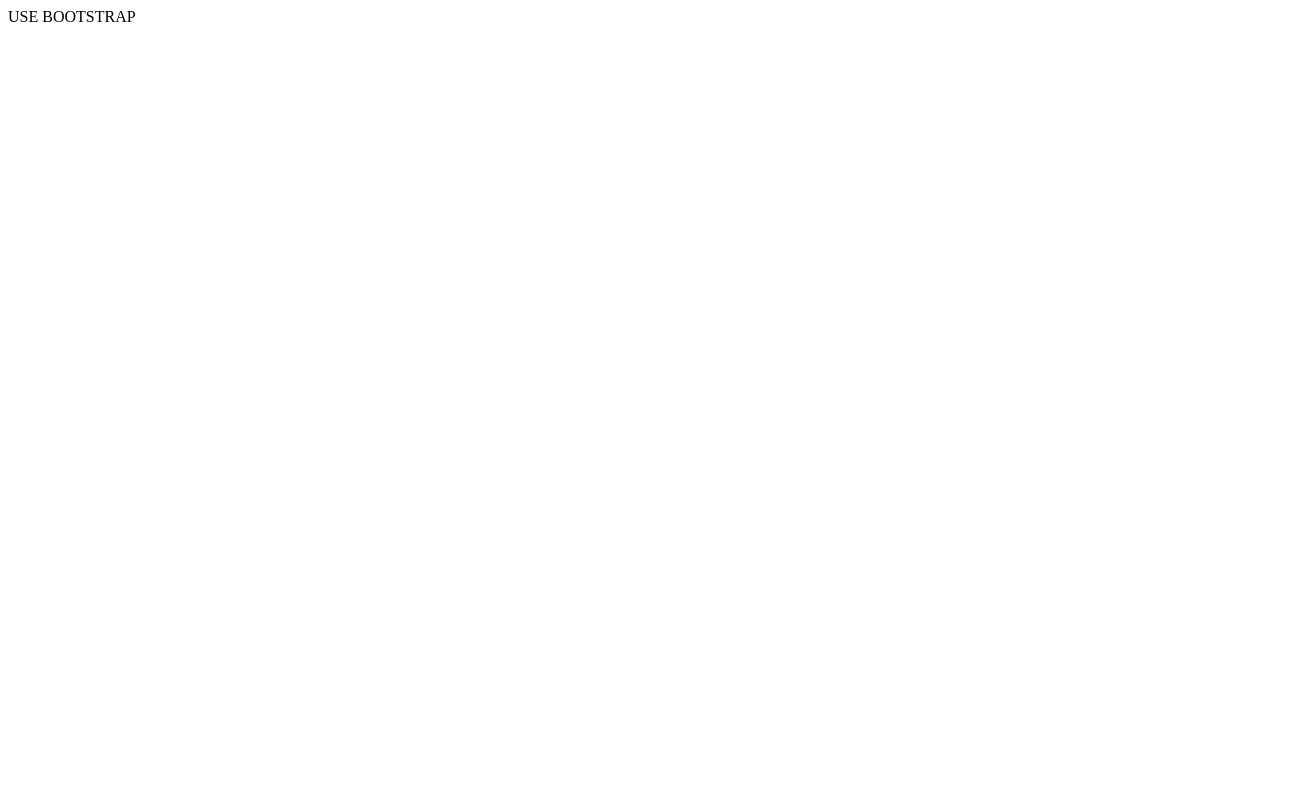
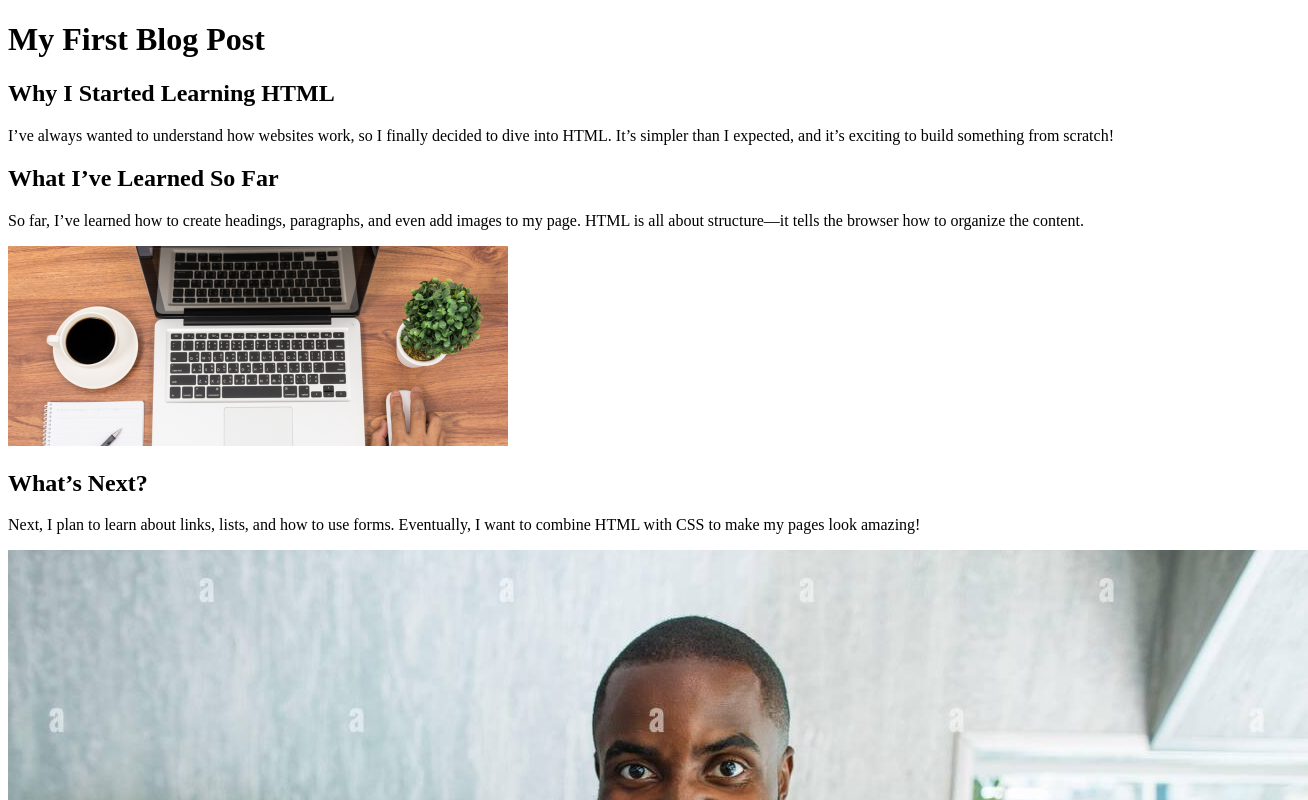
Before and after one commit to TrinityChristiana/trinty-front-end-engineer-cohort, a plain HTML site: page blog/1.html in a window 1280 px wide. Shown: the top 800 px of the page, 1308 px wide, since content can reach past the window. Drawn offline with Linux system fonts and the light colour scheme.

Commit message:
Added content to blog site and connected pages

```diff
--- a/blog/1.html
+++ b/blog/1.html
@@ -1,11 +1,50 @@
 <!DOCTYPE html>
 <html lang="en">
+
 <head>
     <meta charset="UTF-8">
     <meta name="viewport" content="width=device-width, initial-scale=1.0">
     <title>Blog 1</title>
 </head>
+
 <body>
-    USE BOOTSTRAP
+    <!-- Main heading for the blog post -->
+    <h1>My First Blog Post</h1>
+
+    <!-- Subheading to introduce the topic -->
+    <h2>Why I Started Learning HTML</h2>
+
+    <!-- Paragraph of text -->
+    <p>
+        I’ve always wanted to understand how websites work, so I finally decided to dive into HTML.
+        It’s simpler than I expected, and it’s exciting to build something from scratch!
+    </p>
+
+    <!-- Subheading for a new section -->
+    <h2>What I’ve Learned So Far</h2>
+
+    <!-- Another paragraph -->
+    <p>
+        So far, I’ve learned how to create headings, paragraphs, and even add images to my page.
+        HTML is all about structure—it tells the browser how to organize the content.
+    </p>
+
+    <!-- Image with alt text -->
+    <img src="/images/blogCards/2.png" alt="A placeholder image representing a blog" />
+
+    <!-- Final subheading -->
+    <h2>What’s Next?</h2>
+
+    <!-- Final paragraph -->
+    <p>
+        Next, I plan to learn about links, lists, and how to use forms.
+        Eventually, I want to combine HTML with CSS to make my pages look amazing!
+    </p>
+
+    <img src="/images/hobbies/eating-sushi.jpg" alt="Man eating sushi smiling wide"/>
+    <p>I love to eat sushi!!!!</p>
+
+    <a href="/index.html">Back to Home</a>
 </body>
+
 </html>
```
Also changed, not shown: index.html (+4 -3 lines), images/hobbies/eating-sushi.jpg (added).
